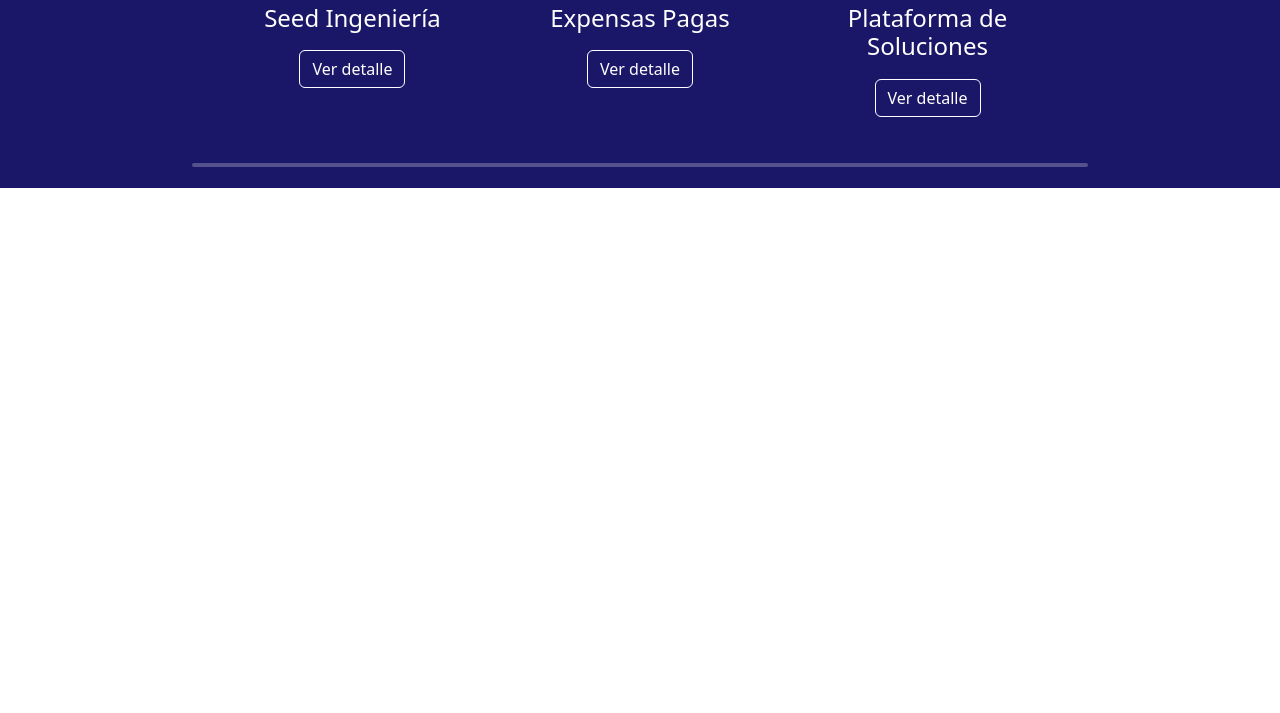
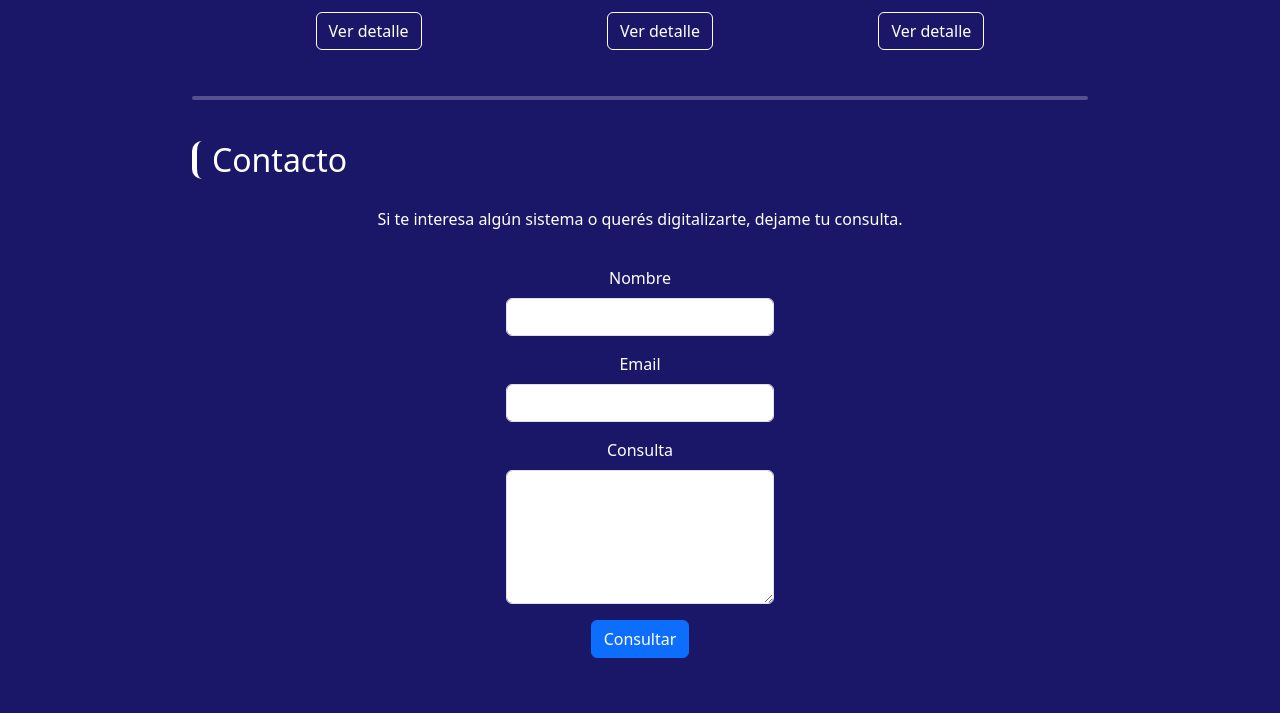
Before and after one commit to GianfrancoGrigera/ArgentinaPrograma-Maquetado, a plain HTML site: page index.html in a window 1280 px wide. Shown: the part 4450-5163 px from the top of the page. Before the commit the page ends 4638 px from the top, so only its background shows below. Drawn offline with nearby package versions, Linux system fonts and the light colour scheme.

Commit message:
[AP-0009] - Add Contact section and modify projects titles

```diff
--- a/index.html
+++ b/index.html
@@ -16,6 +16,7 @@
       <link rel="stylesheet" href="styles/education_style.css">
       <link rel="stylesheet" href="styles/skills_style.css">
       <link rel="stylesheet" href="styles/projects_style.css">
+      <link rel="stylesheet" href="styles/contact_style.css">
 
       <!-- Bootstrap references -->
       <link href="https://cdn.jsdelivr.net/npm/bootstrap@5.3.0-alpha1/dist/css/bootstrap.min.css" rel="stylesheet" integrity="sha384-GLhlTQ8iRABdZLl6O3oVMWSktQOp6b7In1Zl3/Jr59b6EGGoI1aFkw7cmDA6j6gD" crossorigin="anonymous">
@@ -61,7 +62,7 @@
               <a class="nav-link" href="#projects">Proyectos</a>
             </li>
             <li class="nav-item">
-              <a class="nav-link" href="#">Contacto</a>
+              <a class="nav-link" href="#contact">Contacto</a>
             </li>
           </ul>
           <div class="d-flex">
@@ -458,7 +459,7 @@
                 <img src="src/img/projects/Sistema_Ventas_logo.png" alt="Sistema de Gestión de Gastos Logo">
               </div>
             </div>
-            <div class="project_title"><h4>Sistema de Gestión de Gastos</h4></div>
+            <div class="project_title"><h5>Sistema de Gestión de Gastos</h5></div>
             <a class="btn active project_detail">Ver detalle</a>
           </div>
           <div class="project_information_container">
@@ -467,7 +468,7 @@
                 <img src="src/img/projects/Gimnasio_logo.png" alt="Gestión de Gimnasio Logo">
               </div>
             </div>
-            <div class="project_title"><h4>Gestión de Gimnasio</h4></div>
+            <div class="project_title"><h5>Gestión de Gimnasio</h5></div>
             <a class="btn active project_detail">Ver detalle</a>
           </div>
           <div class="project_information_container">
@@ -476,7 +477,7 @@
                 <img src="src/img/projects/Polleria_logo.png" alt="Pollería Platini Logo">
               </div>
             </div>
-            <div class="project_title"><h4>Gestión de Pollería</h4></div>
+            <div class="project_title"><h5>Gestión de Pollería</h5></div>
             <a class="btn active project_detail">Ver detalle</a>
           </div>
           <div class="project_information_container">
@@ -485,7 +486,7 @@
                 <img src="src/img/projects/Seed_Ingenieria_logo.png" alt="Seed Ingeniería Logo">
               </div>
             </div>
-            <div class="project_title"><h4>Seed Ingeniería</h4></div>
+            <div class="project_title"><h5>Seed Ingeniería</h5></div>
             <a class="btn active project_detail">Ver detalle</a>
           </div>
           <div class="project_information_container">
@@ -494,7 +495,7 @@
                 <img src="src/img/projects/Expensas_Pagas_logo.png" alt="Expensas Pagas Logo">
               </div>
             </div>
-            <div class="project_title"><h4>Expensas Pagas</h4></div>
+            <div class="project_title"><h5>Expensas Pagas</h5></div>
             <a class="btn active project_detail">Ver detalle</a>
           </div>
           <div class="project_information_container">
@@ -503,12 +504,40 @@
                 <img src="src/img/projects/Plataforma_de_Soluciones_logo.png" alt="Plataforma de Soluciones Logo">
               </div>
             </div>
-            <div class="project_title"><h4>Plataforma de Soluciones</h4></div>
+            <div class="project_title"><h5>Plataforma de Soluciones</h5></div>
             <a class="btn active project_detail">Ver detalle</a>
           </div>
         </div>
       </div>
       <hr>
     </section>
+
+    <section id="contact">
+      <div class="contact_container">
+        <div class="contact_line">
+          <h2>Contacto</h2>
+        </div>
+        <div class="contact_form_container">
+          <p>Si te interesa algún sistema o querés digitalizarte, dejame tu consulta.</p>
+          <div class="form_contact">
+            <form>
+                <div class="mb-3">
+                    <label for="name" class="form-label">Nombre</label>
+                    <input type="text" class="form-control" id="name">
+                </div>
+                <div class="mb-3">
+                    <label for="email" class="form-label">Email</label>
+                    <input type="text" class="form-control" id="email">
+                </div>
+                <div class="mb-3">
+                    <label for="question" class="form-label">Consulta</label>
+                    <textarea name="question" id="question" cols="30" rows="5" class="form-control"></textarea>
+                </div>
+                <button type="submit" class="btn btn-primary">Consultar</button>
+            </form>
+        </div>
+        </div>
+      </div>
+    </section>
   </body>
 </html>
--- /dev/null
+++ b/styles/contact_style.css
@@ -0,0 +1,35 @@
+.contact_container {
+    margin-top: 10px;
+    margin-bottom: 50px;
+}
+
+.contact_line{
+    border-left: thick solid #fff;
+    height: 5%;
+    padding-left: 15px;
+    border-radius: 10px;
+}
+
+.contact_form_container {
+    padding-top: 20px;
+    text-align: center;
+}
+
+.form_contact {
+    margin: 0px auto;
+    width: 30%;
+}
+
+.form_contact form {
+    margin-top: 35px;
+}
+
+@media only screen and (max-width: 960px) {
+    .form_contact {
+        width: 90%;
+    }
+
+    .form_contact form {
+        margin-top: 40px;
+    }
+}
--- a/styles/projects_style.css
+++ b/styles/projects_style.css
@@ -46,8 +46,4 @@
     .project_picture > img {
         width: 100px;
     }
-
-    .project_title {
-        font-size: 16px !important;
-    }
 }
```
